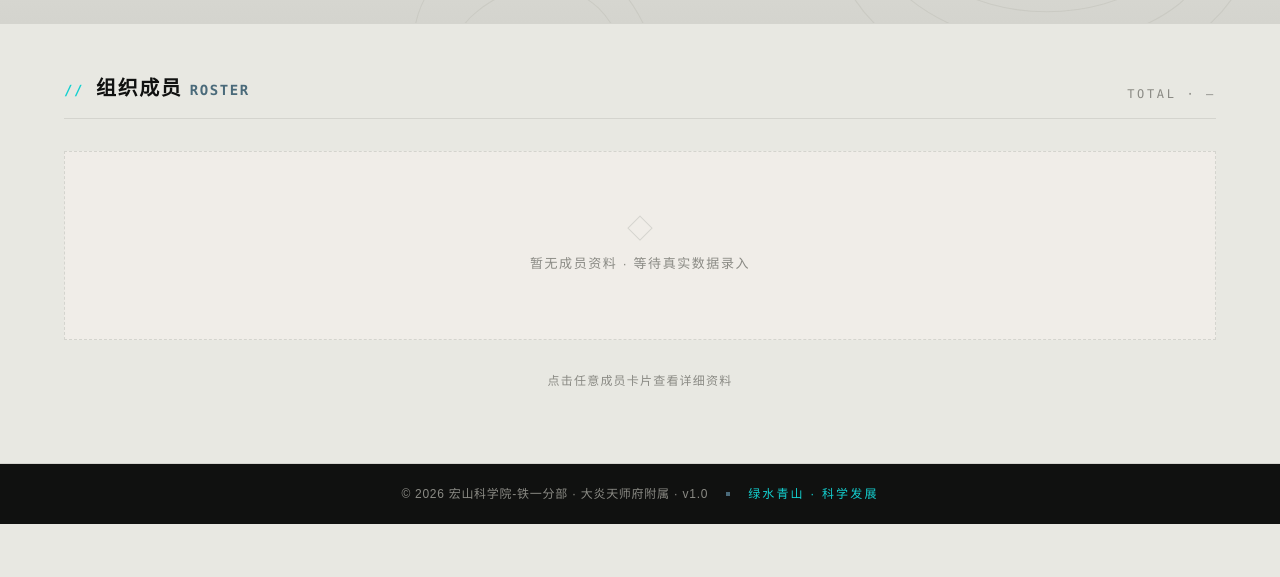
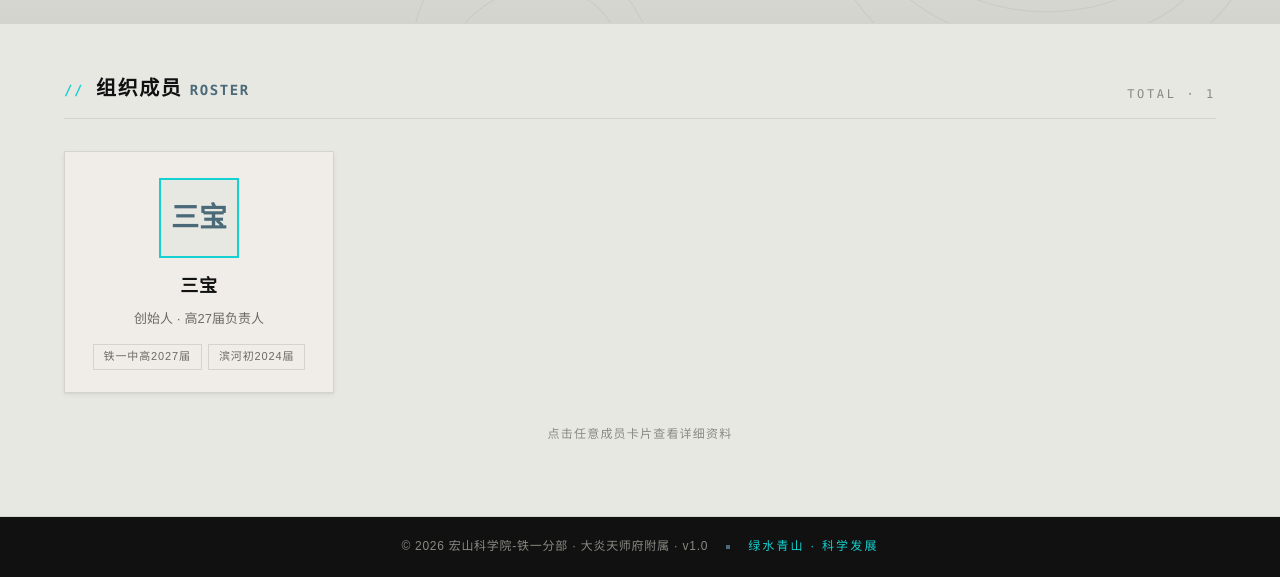
Before and after one commit to sanbaodaren/hongshan-site, a plain HTML site: page members.html in a window 1280 px wide. Shown: the part 298-875 px from the top of the page. Before the commit the page ends 822 px from the top, so only its background shows below. Drawn offline with Linux system fonts and the light colour scheme.

Commit message:
成员资料：录入首位成员三宝（创始人兼高27届负责人）
Co-Authored-By: Claude Fable 5 <noreply@anthropic.com>

```diff
--- a/members.html
+++ b/members.html
@@ -33,15 +33,23 @@
 
         <div class="section-head">
           <h2 class="section-title"><span class="idx">//</span>组织成员 <span class="idx" style="color:#4a6a7a">ROSTER</span></h2>
-          <p class="section-sub">TOTAL · —</p>
+          <p class="section-sub">TOTAL · 1</p>
         </div>
 
-        <!-- 成员网格（待录入） -->
+        <!-- 成员网格 -->
         <div class="member-grid">
-          <div class="empty-state" style="grid-column:1/-1">
-            <p class="empty-ico" aria-hidden="true">◇</p>
-            <p class="empty-text">暂无成员资料 · 等待真实数据录入</p>
-          </div>
+
+          <article class="member-card"
+                   data-name="三宝"
+                   data-role="创始人 · 高27届负责人"
+                   data-bio="西安市铁一中学 高2027届；西安滨河学校 初2024届。宏山科学院铁一分部创始人，兼任高27届负责人。"
+                   data-tags="创始人,高2027届,初2024届">
+            <div class="m-avatar">三宝</div>
+            <h3 class="m-name">三宝</h3>
+            <p class="m-role">创始人 · 高27届负责人</p>
+            <div class="m-tags"><span class="tag">铁一中高2027届</span><span class="tag">滨河初2024届</span></div>
+          </article>
+
         </div>
 
         <p style="text-align:center;margin-top:32px;font-size:12px;color:var(--muted-l);letter-spacing:.1em;">
```
